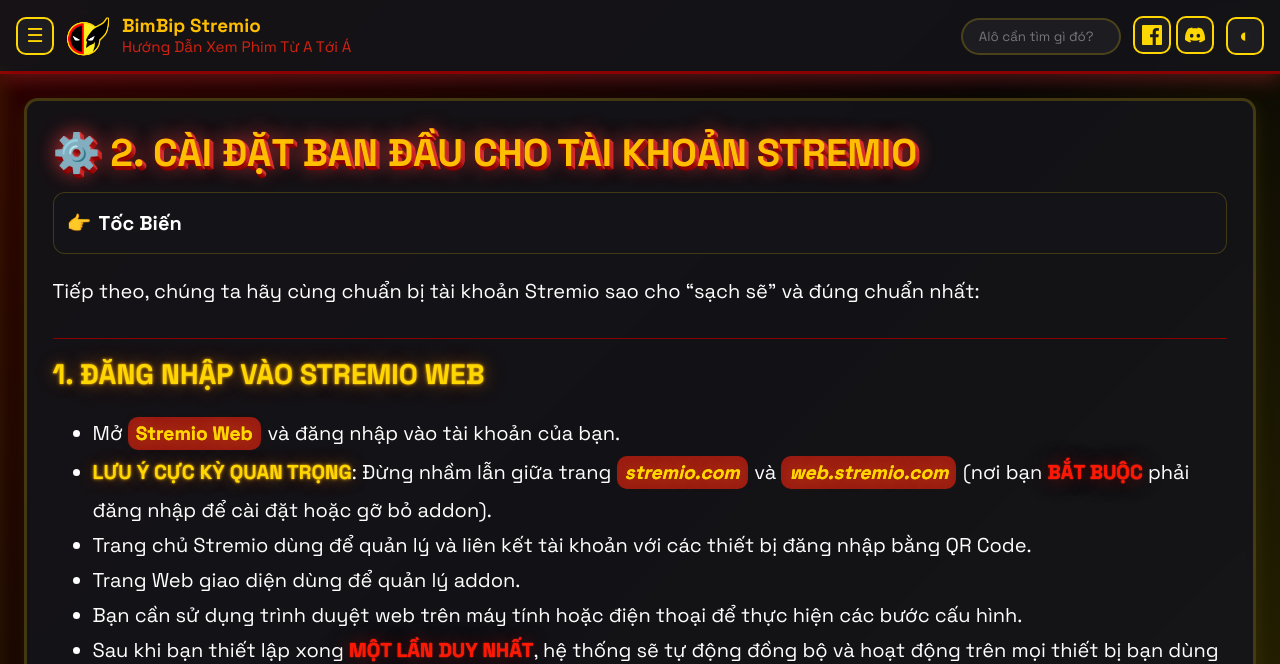
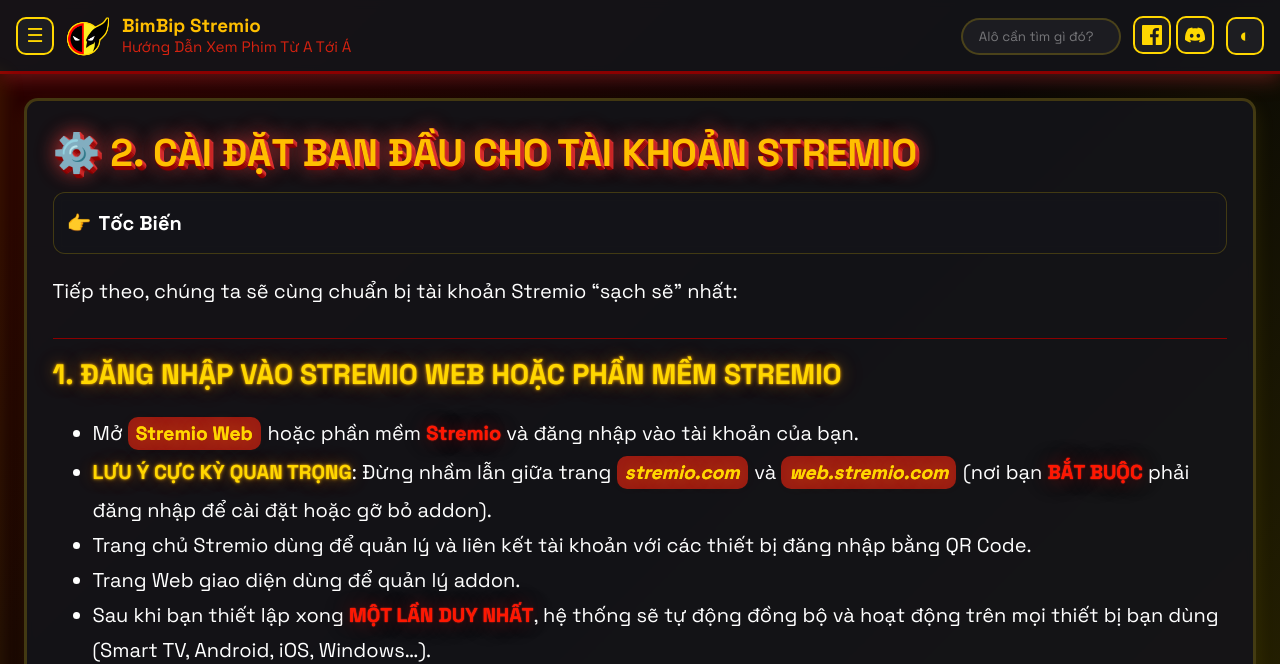
Before and after one commit to bimbipsubteam/bimbip-stremio, a Jekyll site: the page built from docs/guide/2-Stremio-Initialization.md, in a window 1280 px wide and 900 px high, cut to the strip 0-664 px from the top of the window. Built offline with Jekyll 4.4.1, drawn with Linux system fonts in a browser that asks for light colours.

Commit message:
Update 2-Stremio-Initialization.md

```diff
--- a/docs/guide/2-Stremio-Initialization.md
+++ b/docs/guide/2-Stremio-Initialization.md
@@ -6,14 +6,13 @@
 # ⚙️ 2. Cài đặt ban đầu cho tài khoản Stremio
 
 
-Tiếp theo, chúng ta hãy cùng chuẩn bị tài khoản Stremio sao cho "sạch sẽ" và đúng chuẩn nhất:
+Tiếp theo, chúng ta sẽ cùng chuẩn bị tài khoản Stremio "sạch sẽ" nhất:
 
-## 1. **Đăng nhập vào Stremio Web**
-   * Mở [**Stremio Web**](https://web.stremio.com) và đăng nhập vào tài khoản của bạn.
+## 1. **Đăng nhập vào Stremio Web hoặc phần mềm Stremio**
+   * Mở [**Stremio Web**](https://web.stremio.com) hoặc phần mềm **<mark2>Stremio</mark2>** và đăng nhập vào tài khoản của bạn.
    * **<mark>LƯU Ý CỰC KỲ QUAN TRỌNG</mark>**: Đừng nhầm lẫn giữa trang [*stremio.com*](https://www.stremio.com) và [*web.stremio.com*](https://web.stremio.com) (nơi bạn **<mark2>BẮT BUỘC</mark2>** phải đăng nhập để cài đặt hoặc gỡ bỏ addon).
    * Trang chủ Stremio dùng để quản lý và liên kết tài khoản với các thiết bị đăng nhập bằng QR Code.
    * Trang Web giao diện dùng để quản lý addon.
-   * Bạn cần sử dụng trình duyệt web trên máy tính hoặc điện thoại để thực hiện các bước cấu hình.
    * Sau khi bạn thiết lập xong **<mark2>MỘT LẦN DUY NHẤT</mark2>**, hệ thống sẽ tự động đồng bộ và hoạt động trên mọi thiết bị bạn dùng (Smart TV, Android, iOS, Windows...).
 
    ![Sign In](../images/2.1.png)
```
